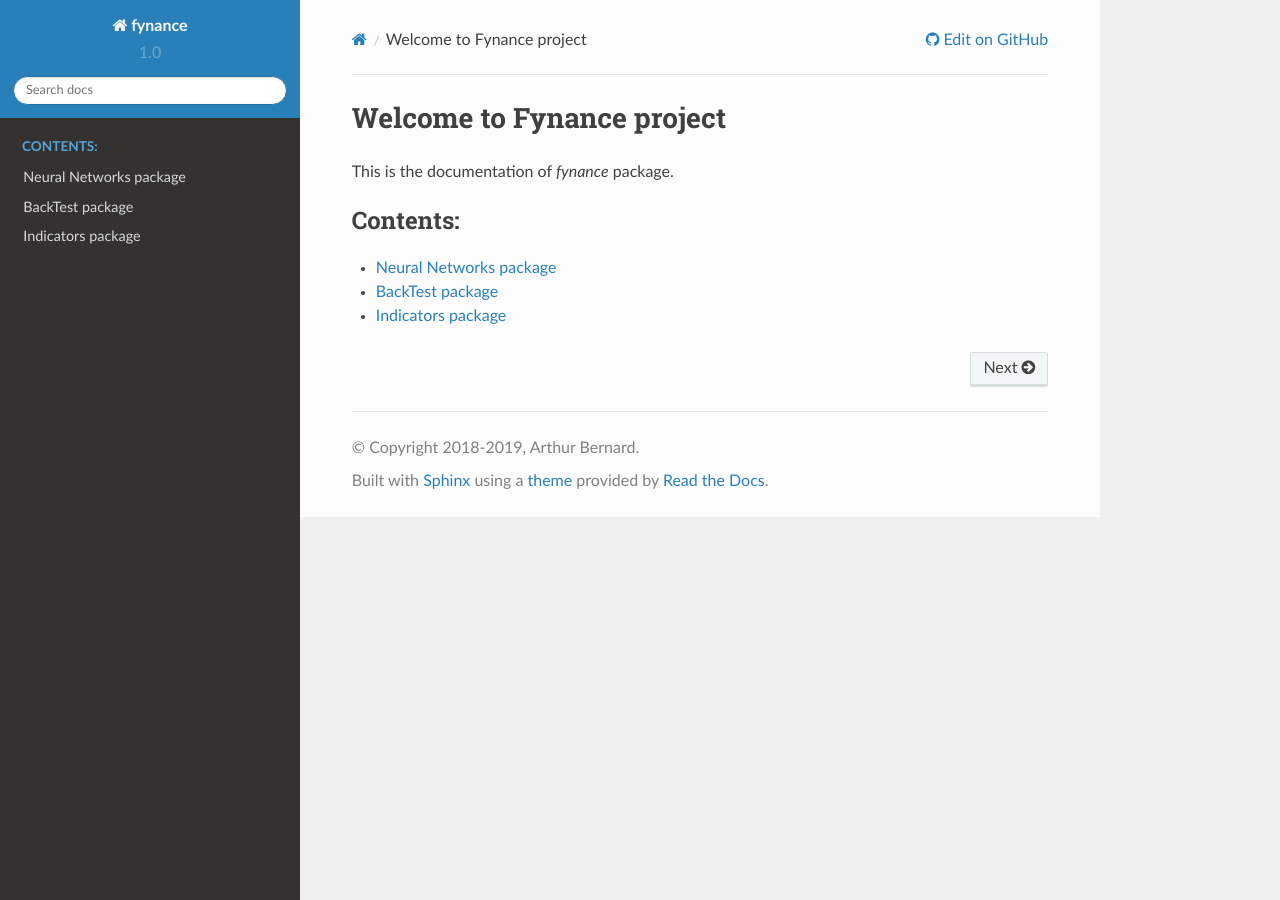
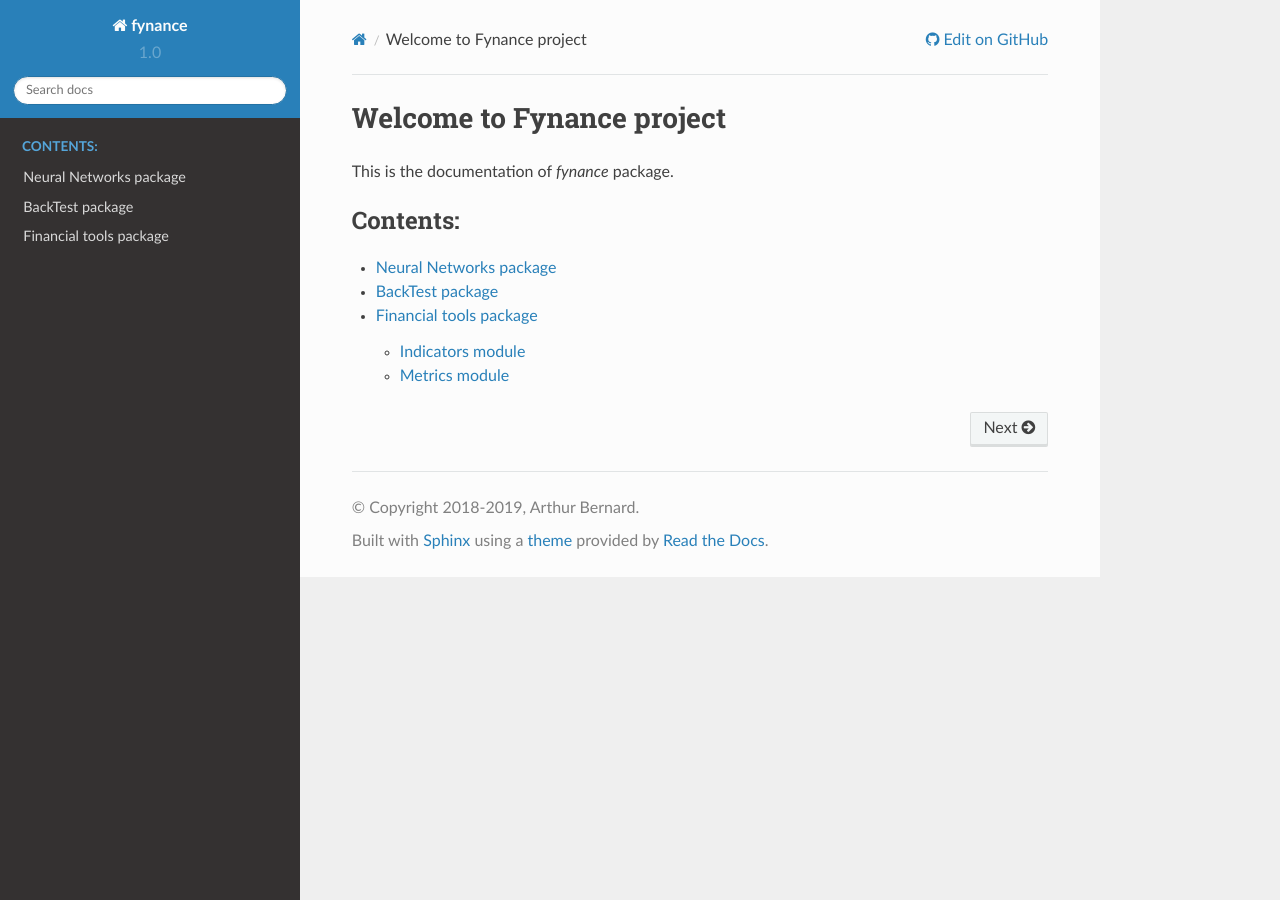
Before and after one commit to ArthurBernard/Fynance, a Sphinx documentation site: the page built from doc/source/index.rst, in a window 1280 px wide. Built offline with Sphinx 7.4.7 and the Read the Docs theme 2.0.0, drawn with Linux system fonts in a browser that asks for light colours.

Commit message:
add metrics documentation

```diff
--- a/doc/source/backtest.rst
+++ b/doc/source/backtest.rst
@@ -2,7 +2,7 @@
 ================
 Some tools to plot strategy's performances, rolling sharpe or drawdowns. And tools to display some metrics and statistics.
 
-.. currentmodule:: fynance
+.. currentmodule:: fynance.backtest
 
 .. autoclass:: PlotBackTest
     :members:
--- a/doc/source/index.rst
+++ b/doc/source/index.rst
@@ -8,4 +8,4 @@
 
     neural_networks
     backtest
-    indicators
+    tools
--- a/doc/source/neural_networks.rst
+++ b/doc/source/neural_networks.rst
@@ -2,7 +2,7 @@
 =======================
 Several kind of rolling neural networks.
 
-.. currentmodule:: fynance
+.. currentmodule:: fynance.neural_networks
 
 .. autoclass:: RollNeuralNet
     :special-members:
--- a/doc/source/indicators.rst
+++ b/doc/source/tools.indicators.rst
@@ -1,8 +1,8 @@
-Indicators package
-==================
+Indicators module
+=================
 Some tools to compute financial indicators.
 
-.. currentmodule:: fynance
+.. currentmodule:: fynance.tools.indicators
 
 .. autofunction:: z_score
 
--- /dev/null
+++ b/doc/source/tools.rst
@@ -0,0 +1,8 @@
+Financial tools package
+=======================
+Several financial tools as metrics, indicators, etc.
+
+.. toctree::
+
+    tools.indicators
+    tools.metrics
```
Also changed, not shown: doc/source/tools.metrics.rst (added, +19 -0 lines).
